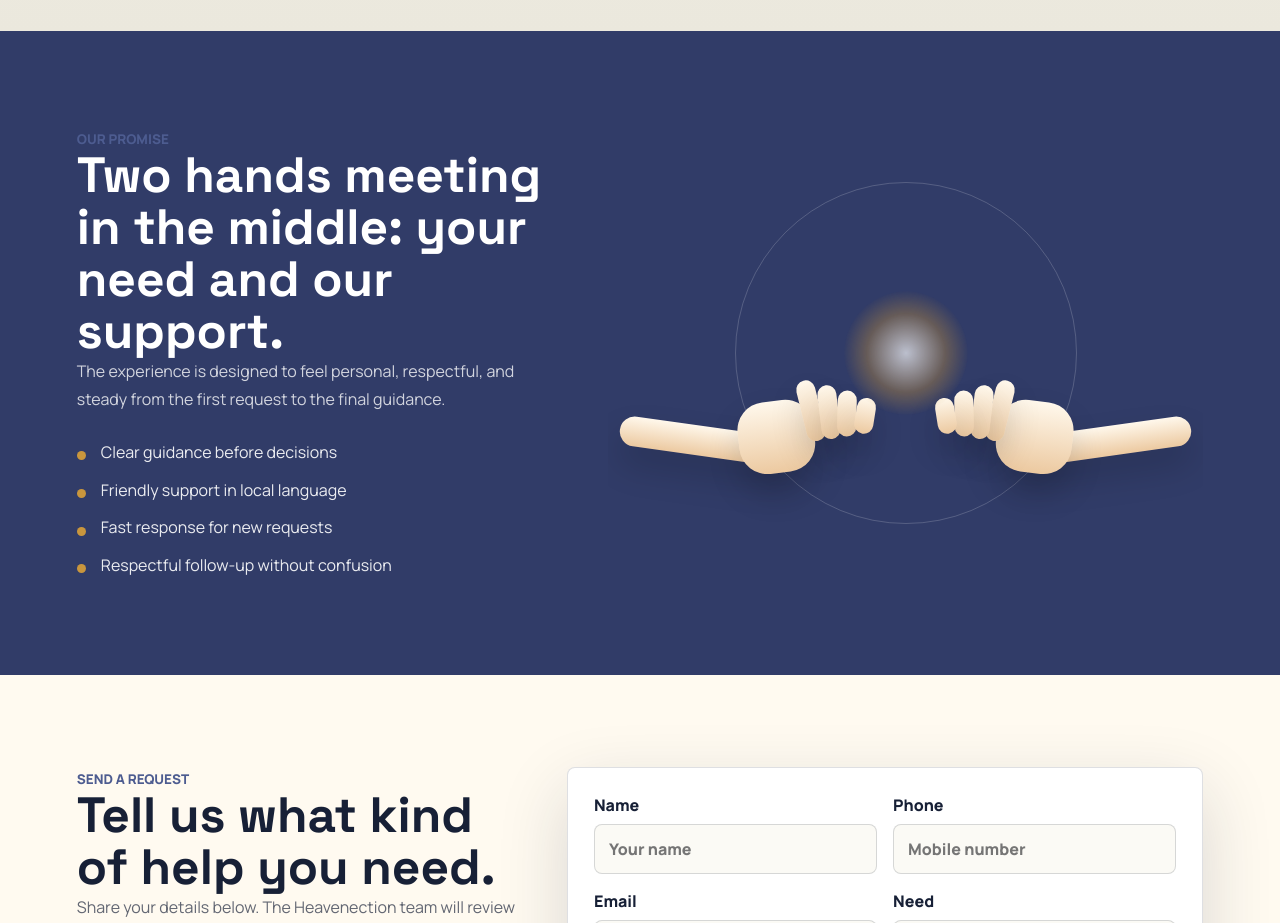
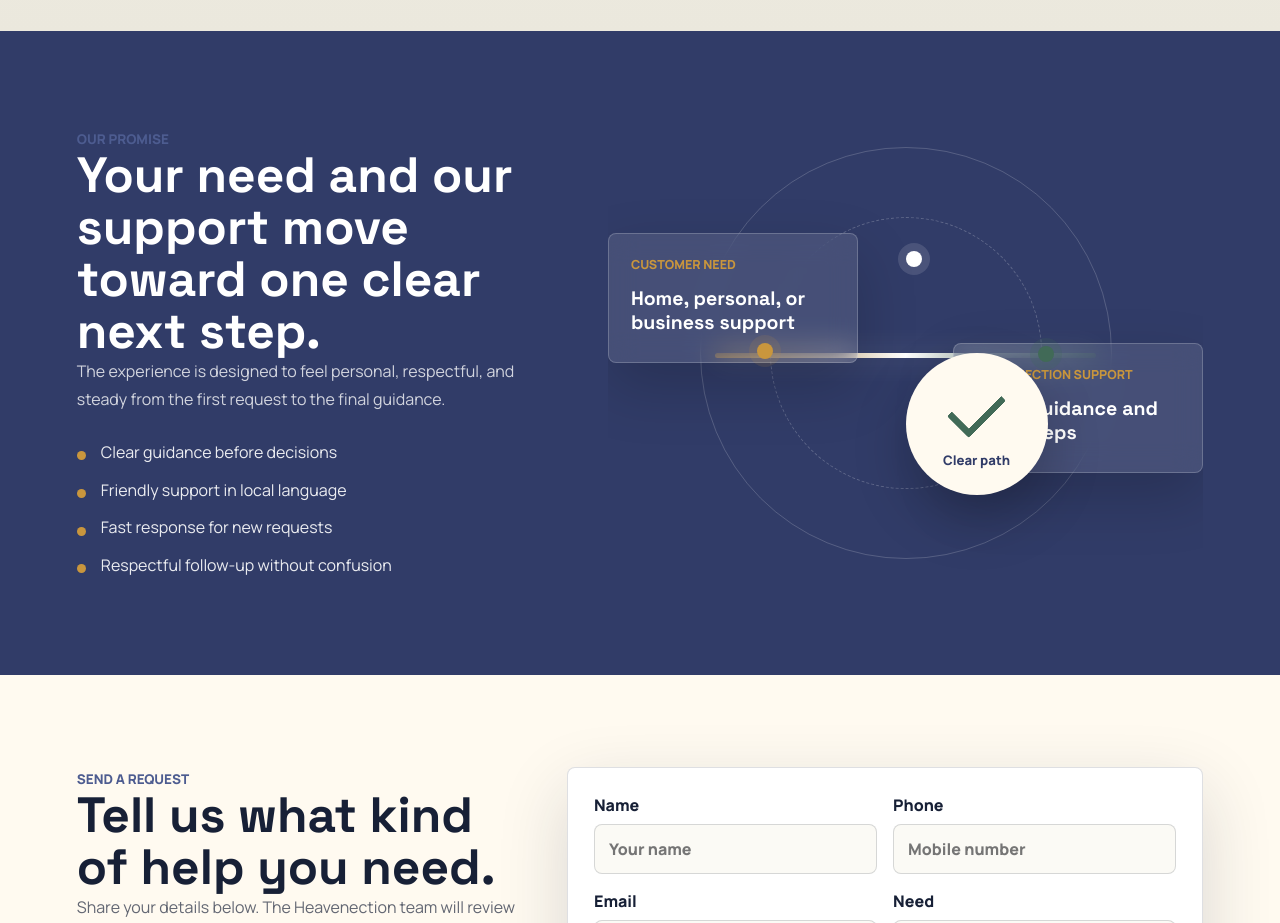
Before and after one commit to blesson7777/Heavenection-Web, a Next.js app: page / in a window 1280 px wide. Shown: the part 2500-3423 px from the top of the page. Built offline with nearby package versions, Linux system fonts and the light colour scheme.

Commit message:
replace hand graphic with connection animation

```diff
--- a/app/globals.css
+++ b/app/globals.css
@@ -528,156 +528,153 @@ textarea {
   background: var(--gold);
 }
 
-.handshake-stage {
+.connection-stage {
   position: relative;
   min-height: 460px;
   overflow: hidden;
 }
 
-.handshake-stage::before {
+.connection-stage::before {
   content: "";
   position: absolute;
   left: 50%;
   top: 50%;
-  width: 340px;
-  height: 340px;
+  width: 410px;
+  height: 410px;
   transform: translate(-50%, -50%);
   border: 1px solid rgba(255, 255, 255, 0.18);
   border-radius: 50%;
 }
 
-.hand {
-  position: absolute;
-  top: 50%;
-  width: 310px;
-  height: 150px;
-  transform: translateY(-50%);
-}
-
-.hand-left {
-  left: 2%;
-}
-
-.hand-right {
-  right: 2%;
-}
-
-.arm,
-.palm,
-.finger {
-  position: absolute;
-  background: linear-gradient(180deg, #fff8ec, #ecc9a0);
-  box-shadow: 0 18px 34px rgba(0, 0, 0, 0.16);
-}
-
-.arm {
-  top: 56px;
-  width: 180px;
-  height: 30px;
-  border-radius: 999px;
-}
-
-.hand-left .arm {
-  left: 0;
-  transform: rotate(10deg);
-  transform-origin: left center;
-}
-
-.hand-right .arm {
-  right: 0;
-  transform: rotate(-10deg);
-  transform-origin: right center;
-}
-
-.palm {
-  top: 48px;
-  width: 76px;
-  height: 72px;
-  border-radius: 28px;
-}
-
-.hand-left .palm {
-  left: 118px;
-  transform: rotate(-5deg);
-}
-
-.hand-right .palm {
-  right: 118px;
-  transform: rotate(5deg);
-}
-
-.finger {
-  width: 19px;
-  border-radius: 999px;
-}
-
-.hand-left .finger-one {
-  left: 182px;
-  top: 28px;
-  height: 62px;
-  transform: rotate(-12deg);
-}
-
-.hand-left .finger-two {
-  left: 200px;
-  top: 34px;
-  height: 54px;
-  transform: rotate(-5deg);
-}
-
-.hand-left .finger-three {
-  left: 218px;
-  top: 40px;
-  height: 46px;
-  transform: rotate(3deg);
-}
-
-.hand-left .finger-four {
-  left: 236px;
-  top: 48px;
-  height: 36px;
-  transform: rotate(11deg);
-}
-
-.hand-right .finger-one {
-  right: 182px;
-  top: 28px;
-  height: 62px;
-  transform: rotate(12deg);
-}
-
-.hand-right .finger-two {
-  right: 200px;
-  top: 34px;
-  height: 54px;
-  transform: rotate(5deg);
-}
-
-.hand-right .finger-three {
-  right: 218px;
-  top: 40px;
-  height: 46px;
-  transform: rotate(-3deg);
-}
-
-.hand-right .finger-four {
-  right: 236px;
-  top: 48px;
-  height: 36px;
-  transform: rotate(-11deg);
-}
-
-.handshake-glow {
+.connection-stage::after {
+  content: "";
   position: absolute;
   left: 50%;
   top: 50%;
-  width: 130px;
-  height: 130px;
+  width: 270px;
+  height: 270px;
+  transform: translate(-50%, -50%);
+  border: 1px dashed rgba(255, 255, 255, 0.22);
+  border-radius: 50%;
+}
+
+.connection-card {
+  position: absolute;
+  z-index: 3;
+  display: grid;
+  gap: 10px;
+  width: min(270px, 42%);
+  min-height: 130px;
+  padding: 22px;
+  border-radius: 8px;
+  border: 1px solid rgba(255, 255, 255, 0.2);
+  background: rgba(255, 255, 255, 0.1);
+  backdrop-filter: blur(14px);
+  box-shadow: 0 24px 60px rgba(0, 0, 0, 0.18);
+}
+
+.connection-card span {
+  color: var(--gold);
+  font-size: 0.78rem;
+  font-weight: 900;
+  text-transform: uppercase;
+}
+
+.connection-card strong {
+  color: var(--white);
+  font-family: var(--font-heading);
+  font-size: 1.22rem;
+  line-height: 1.25;
+  letter-spacing: 0;
+}
+
+.need-card {
+  left: 0;
+  top: 110px;
+}
+
+.support-card-visual {
+  right: 0;
+  bottom: 110px;
+}
+
+.connection-line {
+  position: absolute;
+  z-index: 2;
+  left: 18%;
+  right: 18%;
+  top: 50%;
+  height: 5px;
+  border-radius: 999px;
+  background: linear-gradient(90deg, var(--gold), #ffffff, var(--green));
+  transform-origin: left;
+  box-shadow: 0 0 28px rgba(255, 255, 255, 0.25);
+}
+
+.connection-center {
+  position: absolute;
+  z-index: 4;
+  left: 50%;
+  top: 50%;
+  display: grid;
+  place-items: center;
+  width: 142px;
+  height: 142px;
   transform: translate(-50%, -50%);
   border-radius: 50%;
-  background: radial-gradient(circle, rgba(255, 255, 255, 0.95), rgba(201, 150, 61, 0.5) 45%, rgba(255, 255, 255, 0) 72%);
-  animation: pulse 3.4s infinite ease-in-out;
+  color: var(--ink);
+  background: var(--paper-strong);
+  box-shadow: 0 24px 54px rgba(0, 0, 0, 0.22);
 }
+
+.connection-center::before {
+  content: "";
+  position: absolute;
+  width: 46px;
+  height: 24px;
+  border-left: 7px solid var(--green);
+  border-bottom: 7px solid var(--green);
+  transform: translateY(-15px) rotate(-45deg);
+  border-radius: 3px;
+}
+
+.connection-center span {
+  align-self: end;
+  padding-bottom: 26px;
+  font-size: 0.82rem;
+  font-weight: 900;
+  color: var(--brand-deep);
+}
+
+.connection-dot {
+  position: absolute;
+  z-index: 5;
+  width: 16px;
+  height: 16px;
+  border-radius: 999px;
+  background: var(--gold);
+  box-shadow: 0 0 0 8px rgba(201, 150, 61, 0.12);
+}
+
+.dot-one {
+  left: 25%;
+  top: 48%;
+}
+
+.dot-two {
+  left: 50%;
+  top: 28%;
+  background: var(--white);
+  box-shadow: 0 0 0 8px rgba(255, 255, 255, 0.12);
+}
+
+.dot-three {
+  right: 25%;
+  bottom: 48%;
+  background: var(--green);
+  box-shadow: 0 0 0 8px rgba(65, 106, 87, 0.18);
+}
+
 
 .contact-band {
   display: grid;
@@ -866,7 +863,7 @@ textarea {
     grid-template-columns: 1fr;
   }
 
-  .handshake-stage {
+  .connection-stage {
     min-height: 420px;
   }
 }
@@ -930,25 +927,10 @@ textarea {
     grid-template-columns: 1fr;
   }
 
-  .hand {
-    width: 244px;
-  }
-
-  .hand-left {
-    left: -22px;
-  }
-
-  .hand-right {
-    right: -22px;
-  }
-
-  .arm {
-    width: 138px;
-  }
-
-  .palm {
-    width: 62px;
-    height: 62px;
+  .connection-card {
+    width: min(240px, 44%);
+    min-height: 116px;
+    padding: 18px;
   }
 }
 
@@ -1006,30 +988,48 @@ textarea {
     top: 34px;
   }
 
-  .handshake-stage {
-    min-height: 340px;
+  .connection-stage {
+    min-height: 430px;
   }
 
-  .hand {
-    width: 204px;
-    height: 120px;
+  .connection-stage::before {
+    width: 300px;
+    height: 300px;
   }
 
-  .hand-left {
-    left: -48px;
+  .connection-stage::after {
+    width: 210px;
+    height: 210px;
   }
 
-  .hand-right {
-    right: -48px;
+  .connection-card {
+    width: 78%;
+    min-height: auto;
   }
 
-  .finger {
-    width: 15px;
+  .need-card {
+    left: 0;
+    top: 24px;
   }
 
-  .handshake-glow {
-    width: 96px;
-    height: 96px;
+  .support-card-visual {
+    right: 0;
+    bottom: 24px;
+  }
+
+  .connection-line {
+    left: 10%;
+    right: 10%;
+  }
+
+  .connection-center {
+    width: 118px;
+    height: 118px;
+  }
+
+  .connection-center::before {
+    width: 38px;
+    height: 20px;
   }
 
   .footer-brand {
--- a/app/page.jsx
+++ b/app/page.jsx
@@ -75,22 +75,20 @@ const stagger = {
   },
 };
 
-const handLeft = {
-  hidden: { opacity: 0, x: -120, rotate: -7 },
+const panelLeft = {
+  hidden: { opacity: 0, x: -90 },
   visible: {
     opacity: 1,
     x: 0,
-    rotate: -2,
     transition: { type: "spring", stiffness: 115, damping: 18 },
   },
 };
 
-const handRight = {
-  hidden: { opacity: 0, x: 120, rotate: 7 },
+const panelRight = {
+  hidden: { opacity: 0, x: 90 },
   visible: {
     opacity: 1,
     x: 0,
-    rotate: 2,
     transition: { type: "spring", stiffness: 115, damping: 18 },
   },
 };
@@ -318,7 +316,7 @@ export default function HomePage() {
         >
           <motion.div className="promise-copy" variants={fadeUp}>
             <span>Our promise</span>
-            <h2>Two hands meeting in the middle: your need and our support.</h2>
+            <h2>Your need and our support move toward one clear next step.</h2>
             <p>
               The experience is designed to feel personal, respectful, and steady from the
               first request to the final guidance.
@@ -330,29 +328,51 @@ export default function HomePage() {
             </ul>
           </motion.div>
 
-          <motion.div className="handshake-stage" variants={fadeUp} aria-hidden="true">
-            <motion.div className="hand hand-left" variants={handLeft}>
-              <span className="arm" />
-              <span className="palm" />
-              <span className="finger finger-one" />
-              <span className="finger finger-two" />
-              <span className="finger finger-three" />
-              <span className="finger finger-four" />
+          <motion.div className="connection-stage" variants={fadeUp} aria-hidden="true">
+            <motion.div className="connection-card need-card" variants={panelLeft}>
+              <span>Customer need</span>
+              <strong>Home, personal, or business support</strong>
             </motion.div>
-            <motion.div className="hand hand-right" variants={handRight}>
-              <span className="arm" />
-              <span className="palm" />
-              <span className="finger finger-one" />
-              <span className="finger finger-two" />
-              <span className="finger finger-three" />
-              <span className="finger finger-four" />
+            <motion.div className="connection-card support-card-visual" variants={panelRight}>
+              <span>Heavenection support</span>
+              <strong>Clear guidance and next steps</strong>
             </motion.div>
             <motion.div
-              className="handshake-glow"
-              initial={{ opacity: 0, scale: 0.6 }}
+              className="connection-line"
+              initial={{ scaleX: 0 }}
+              whileInView={{ scaleX: 1 }}
+              viewport={{ once: true, amount: 0.35 }}
+              transition={{ delay: 0.18, duration: 0.75, ease: "easeOut" }}
+            />
+            <motion.div
+              className="connection-center"
+              initial={{ opacity: 0, scale: 0.7 }}
               whileInView={{ opacity: 1, scale: 1 }}
               viewport={{ once: true, amount: 0.35 }}
-              transition={{ delay: 0.28, duration: 0.7, ease: "easeOut" }}
+              transition={{ delay: 0.42, type: "spring", stiffness: 180, damping: 15 }}
+            >
+              <span>Clear path</span>
+            </motion.div>
+            <motion.div
+              className="connection-dot dot-one"
+              initial={{ opacity: 0, y: 14 }}
+              whileInView={{ opacity: 1, y: 0 }}
+              viewport={{ once: true, amount: 0.35 }}
+              transition={{ delay: 0.55 }}
+            />
+            <motion.div
+              className="connection-dot dot-two"
+              initial={{ opacity: 0, y: 14 }}
+              whileInView={{ opacity: 1, y: 0 }}
+              viewport={{ once: true, amount: 0.35 }}
+              transition={{ delay: 0.68 }}
+            />
+            <motion.div
+              className="connection-dot dot-three"
+              initial={{ opacity: 0, y: 14 }}
+              whileInView={{ opacity: 1, y: 0 }}
+              viewport={{ once: true, amount: 0.35 }}
+              transition={{ delay: 0.81 }}
             />
           </motion.div>
         </motion.section>
```
